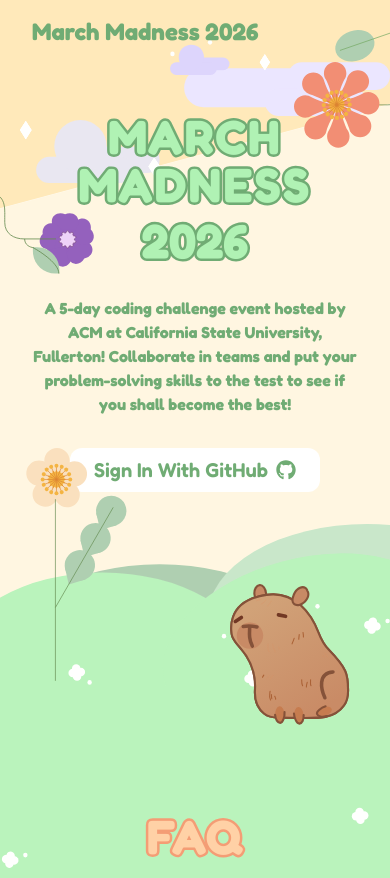
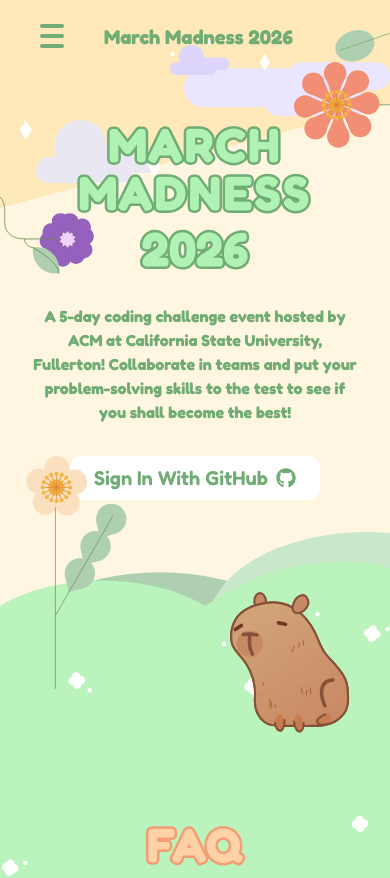
Before and after one commit to MarkRyanGarcia/acm-march-madness-2026, a React (Vite) app in the folder frontend/: page / in a window 390 px wide. Shown: the top 878 px of the page. Built offline with nearby package versions, Linux system fonts and the light colour scheme; no server answers; a web font is replaced by a local one.

Commit message:
feat: implement hamburger nav for mobile

```diff
--- a/frontend/src/components/Navbar.tsx
+++ b/frontend/src/components/Navbar.tsx
@@ -1,10 +1,12 @@
 import { useAuth, useSignIn } from "@clerk/clerk-react";
 import { Link } from "@tanstack/react-router";
+import { useState } from "react";
 import type React from "react";
 
 export const Navbar: React.FC = () => {
     const { signIn, isLoaded } = useSignIn();
     const { isSignedIn, signOut } = useAuth();
+    const [isOpen, setIsOpen] = useState(false);
 
     const handleSignIn = () => {
         signIn?.authenticateWithRedirect({
@@ -14,25 +16,92 @@ export const Navbar: React.FC = () => {
         });
     };
 
+    const toggleMenu = () => setIsOpen(!isOpen);
+
     return (
-    <nav className="w-full py-4 px-8 flex items-center justify-between gap-8 text-2xl font-bold">
-      <div>
-        <Link to="/">
-          <span className="text-2xl">March Madness 2026</span>
+        <nav className="relative w-full py-4 px-8 flex items-center justify-between gap-8 text-2xl font-bold">
+            {/* Hamburger Icon */}
+            <div className="md:hidden flex-none">
+                <button
+                    onClick={toggleMenu}
+                    className="group flex flex-col items-center justify-center w-10 h-10 gap-1.5 focus:outline-none"
+                    aria-label="Toggle Menu"
+                >
+                    <span className={`w-6 h-1 bg-grass-400 rounded-full transition-all duration-300 ease-in-out origin-center ${isOpen ? 'rotate-45 translate-y-2.5' : '' }`}></span>
+                    <span className={`w-6 h-1 bg-grass-400 rounded-full transition-all duration-300 ease-in-out ${isOpen ? 'opacity-0' : 'opacity-100'}`}></span>
+                    <span className={`w-6 h-1 bg-grass-400 rounded-full transition-all duration-300 ease-in-out origin-center ${isOpen ? '-rotate-45 -translate-y-2.5' : ''}`}></span>
+                </button>
+            </div>
+
+            {/* Logo/Title */}
+            <div className="flex-1 md:flex-none">
+                <Link to="/" onClick={() => setIsOpen(false)}>
+                    <span className="text-xl md:text-2xl whitespace-nowrap hover:text-gold-100 ">March Madness 2026</span>
                 </Link>
             </div>
-      <div className="hidden md:flex items-center justify-center gap-8">
-        <Link to="/problems">Problems</Link>
-        <Link to="/leaderboard">Leaderboard</Link>
-        {isLoaded && isSignedIn ? (
-          <>
-            <Link to="/team">My Team</Link>
-            <button onClick={() => signOut()}>Sign Out</button>
-          </>
-        ) : (
-          <button onClick={handleSignIn}>Sign In</button>
+
+            {/* Desktop Menu */}
+            <div className="hidden md:flex items-center justify-end gap-8 flex-1">
+                <NavLinks isSignedIn={isSignedIn} isLoaded={isLoaded} handleSignIn={handleSignIn} signOut={signOut} />
+            </div>
+
+            {/* Mobile Dropdown */}
+            {isOpen && (
+                <div
+                    className="absolute top-full left-0 w-1/2 h-auto bg-grass-200 z-50 flex flex-col p-6 gap-4 text-lg md:hidden shadow-2xl items-start text-grass-400"
+                >
+                    <NavLinks
+                        isSignedIn={isSignedIn}
+                        isLoaded={isLoaded}
+                        activeProps={{ className: "text-gold-100" }}
+                        handleSignIn={handleSignIn}
+                        signOut={signOut}
+                        onItemClick={() => setIsOpen(false)}
+                    />
+                </div>
             )}
-      </div>
         </nav>
     );
 };
+
+const NavLinks = ({ isSignedIn, isLoaded, handleSignIn, signOut, onItemClick }: any) => {
+    const activeStyle = { className: "text-gold-100" };
+
+    return (
+        <>
+            <Link
+                to="/problems"
+                onClick={onItemClick}
+                activeProps={activeStyle}
+                className="hover:text-gold-100 transition-colors"
+            >
+                Problems
+            </Link>
+
+            <Link
+                to="/leaderboard"
+                onClick={onItemClick}
+                activeProps={activeStyle}
+                className="hover:text-gold-100 transition-colors"
+            >
+                Leaderboard
+            </Link>
+
+            {isLoaded && isSignedIn ? (
+                <>
+                    <Link
+                        to="/team"
+                        onClick={onItemClick}
+                        activeProps={activeStyle}
+                        className="hover:text-gold-100 transition-colors"
+                    >
+                        My Team
+                    </Link>
+                    <button onClick={() => { signOut(); onItemClick?.(); }} className="hover:text-gold-100 font-bold md:text-grass-400">Sign Out</button>
+                </>
+            ) : (
+                <button onClick={() => { handleSignIn(); onItemClick?.(); }} className="hover:text-gold-100 font-bold md:text-grass-400">Sign In</button>
+            )}
+        </>
+    );
+};
```
Lines whose indentation alone changed are shown as unchanged.
